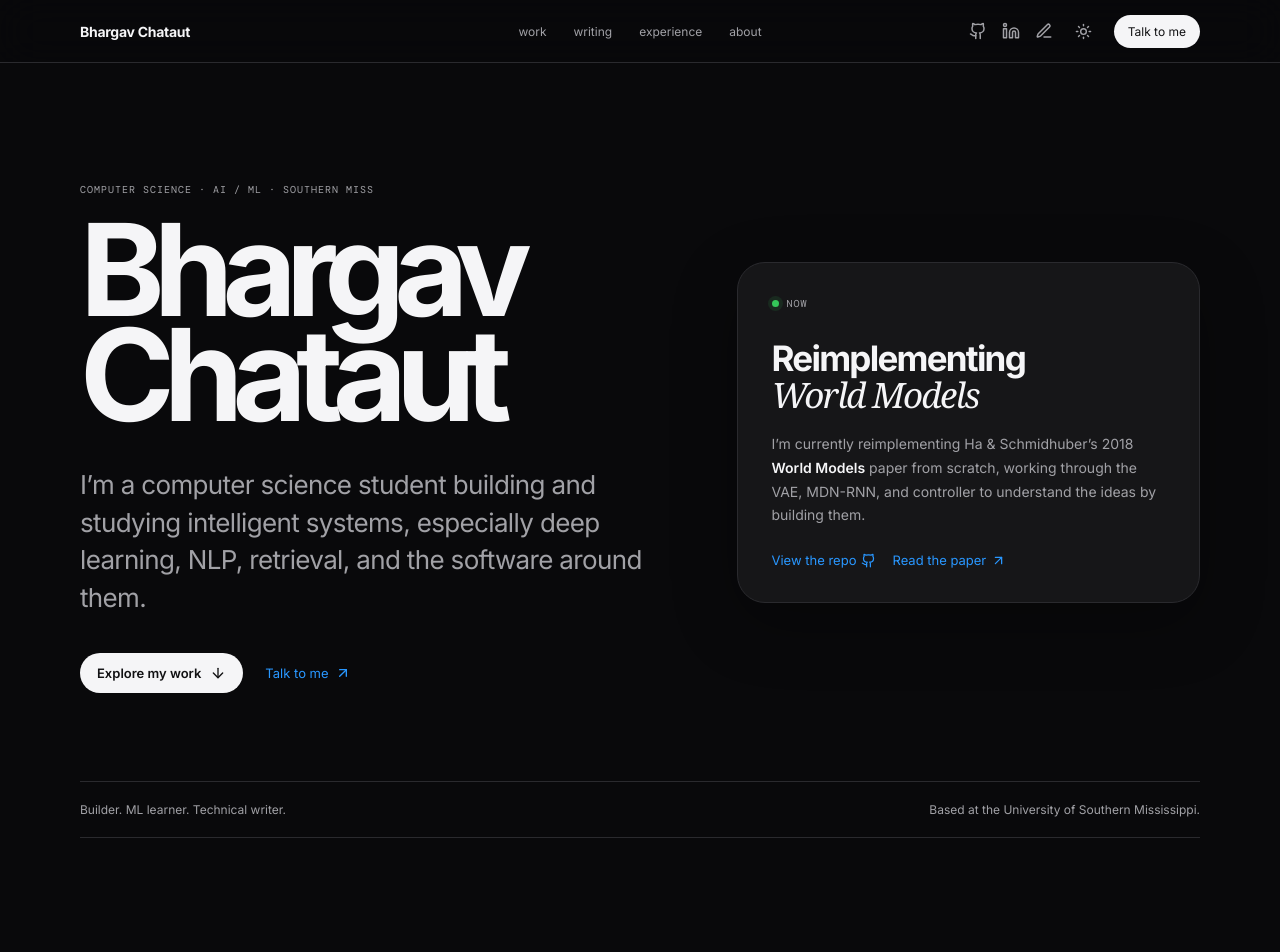
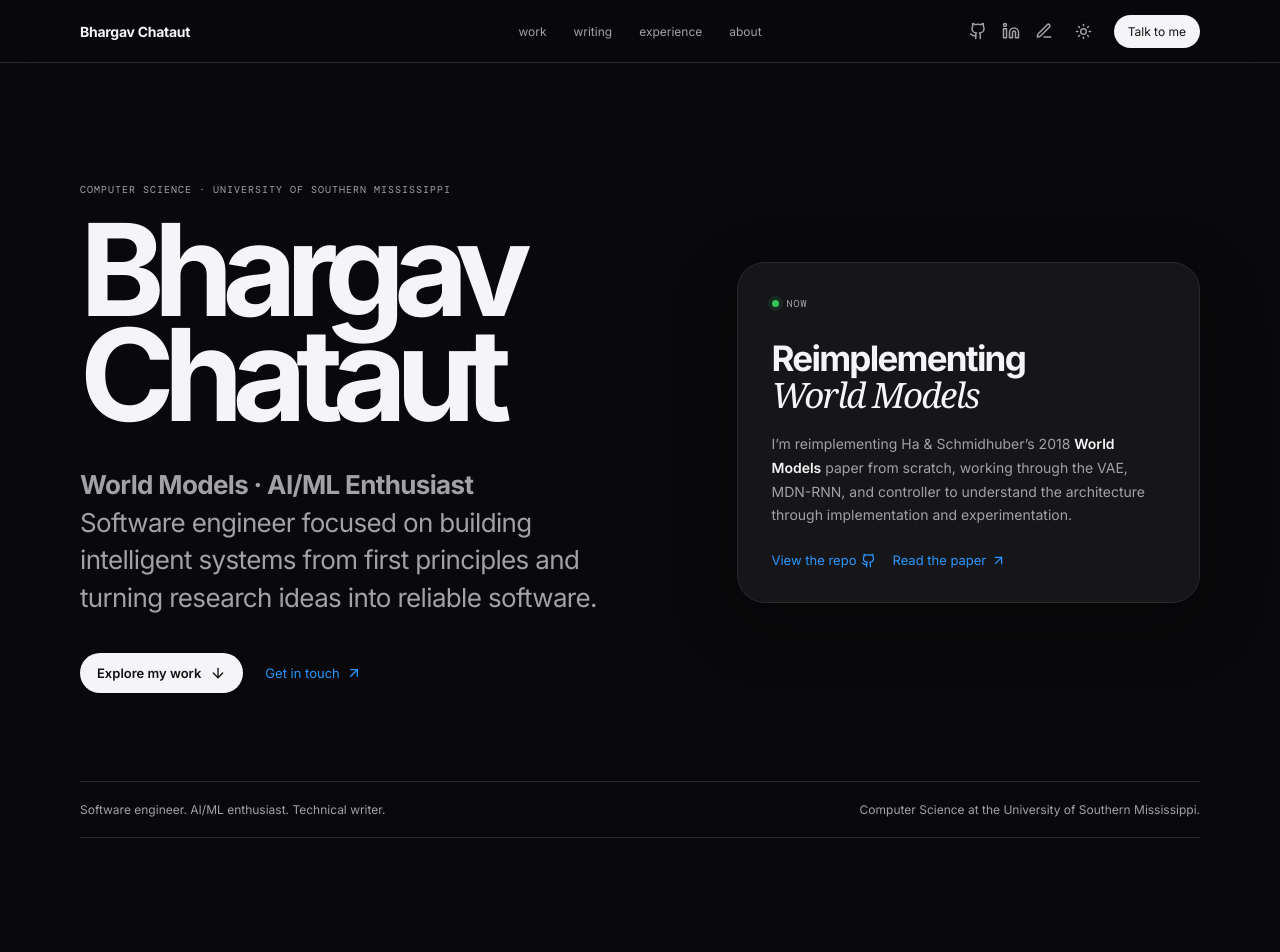
Before and after one commit to bhargav-chataut/portfolio, a React (Vite) app: page / in a window 1280 px wide. Shown: the top 952 px of the page. Built offline with nearby package versions, Linux system fonts and the light colour scheme.

Commit message:
refine portfolio copy and section headings

```diff
--- a/src/App.tsx
+++ b/src/App.tsx
@@ -22,19 +22,19 @@ function App() {
       <main>
         <section className="hero shell">
           <motion.div className="hero-main" initial={{ opacity: 0, y: 18 }} animate={{ opacity: 1, y: 0 }} transition={{ duration: .65 }}>
-            <p className="eyebrow">Computer Science · AI / ML · Southern Miss</p>
+            <p className="eyebrow">Computer Science · University of Southern Mississippi</p>
             <h1>Bhargav<br/>Chataut</h1>
-            <p className="hero-statement">I’m a computer science student building and studying intelligent systems, especially deep learning, NLP, retrieval, and the software around them.</p>
+            <p className="hero-statement"><strong>World Models · AI/ML Enthusiast</strong><br/>Software engineer focused on building intelligent systems from first principles and turning research ideas into reliable software.</p>
             <div className="hero-actions">
               <a className="primary-btn" href="#work">Explore my work <ArrowDown size={16}/></a>
-              <a className="text-btn" href="#contact">Talk to me <ArrowUpRight size={16}/></a>
+              <a className="text-btn" href="#contact">Get in touch <ArrowUpRight size={16}/></a>
             </div>
           </motion.div>
 
           <motion.aside className="now-card" initial={{ opacity: 0, y: 18 }} animate={{ opacity: 1, y: 0 }} transition={{ duration: .65, delay: .12 }}>
             <span className="now-label"><i/> NOW</span>
             <h2>Reimplementing<br/><em>World Models</em></h2>
-            <p>I’m currently reimplementing Ha & Schmidhuber’s 2018 <strong>World Models</strong> paper from scratch, working through the VAE, MDN-RNN, and controller to understand the ideas by building them.</p>
+            <p>I’m reimplementing Ha & Schmidhuber’s 2018 <strong>World Models</strong> paper from scratch, working through the VAE, MDN-RNN, and controller to understand the architecture through implementation and experimentation.</p>
             <div className="now-links">
               <a href="https://github.com/bhargav-chataut/world_model_2018" target="_blank" rel="noreferrer">View the repo <Github size={15}/></a>
               <a href="https://arxiv.org/abs/1803.10122" target="_blank" rel="noreferrer">Read the paper <ArrowUpRight size={15}/></a>
@@ -43,35 +43,35 @@ function App() {
         </section>
 
         <section className="intro-line shell">
-          <p>Builder. ML learner. Technical writer.</p>
-          <p>Based at the University of Southern Mississippi.</p>
+          <p>Software engineer. AI/ML enthusiast. Technical writer.</p>
+          <p>Computer Science at the University of Southern Mississippi.</p>
         </section>
 
         <section className="section shell" id="work">
-          <SectionHeading eyebrow="Pinned on GitHub" title="Things I’ve built" />
+          <SectionHeading eyebrow="Pinned on GitHub" title="Selected projects" />
           <div className="projects-grid">{displayProjects.map((p, i) => <ProjectCard key={p.name} project={p} index={i}/>)}</div>
           <a className="inline-link" href={`https://github.com/${GITHUB_USER}`} target="_blank" rel="noreferrer">View GitHub profile <ArrowUpRight size={16}/></a>
         </section>
 
         <section className="section soft-section" id="writing">
           <div className="shell">
-            <SectionHeading eyebrow="Latest on Medium" title="My writing" />
+            <SectionHeading eyebrow="Latest on Medium" title="Blogs" />
             <div className="writing-list">{displayWriting.map((w, i) => <WritingCard key={w.href} {...w} index={i}/>)}</div>
-            <a className="inline-link" href={`https://medium.com/@${MEDIUM_USER}`} target="_blank" rel="noreferrer">All writing on Medium <ArrowUpRight size={16}/></a>
+            <a className="inline-link" href={`https://medium.com/@${MEDIUM_USER}`} target="_blank" rel="noreferrer">View all posts on Medium <ArrowUpRight size={16}/></a>
           </div>
         </section>
 
         <section className="section shell" id="experience">
-          <SectionHeading eyebrow="Experience" title="Learning by doing" />
+          <SectionHeading eyebrow="Experience" title="Experience" />
           <div className="experience-list">{experience.map((item) => <ExperienceItem key={item.org} {...item}/>)}</div>
         </section>
 
         <section className="section soft-section" id="about">
           <div className="shell about-grid">
             <div>
-              <SectionHeading eyebrow="About" title="A little more human" />
-              <p className="about-copy">I’m a Computer Science student at the University of Southern Mississippi. I’m most interested in understanding how intelligent systems actually work, then turning that understanding into useful software.</p>
-              <p className="about-copy">I learn best by building from first principles. Outside class, I write about AI/ML, help run campus communities, play badminton, and keep finding projects that are slightly beyond what I already know.</p>
+              <SectionHeading eyebrow="About" title="Background and interests" />
+              <p className="about-copy">I’m a Computer Science student at the University of Southern Mississippi focused on machine learning, world models, and software engineering. I’m especially interested in understanding how intelligent systems learn useful representations of the world and how those ideas translate into working systems.</p>
+              <p className="about-copy">I learn best by implementing ideas from first principles, testing them carefully, and documenting what I learn. My work spans deep learning, retrieval systems, computer vision, and full-stack software, with an increasing focus on world-model research and embodied AI.</p>
             </div>
             <div className="skills-card">
               <span className="mini-label">TOOLS I REACH FOR</span>
@@ -84,9 +84,9 @@ function App() {
 
         <section className="contact shell" id="contact">
           <div className="contact-intro">
-            <p className="eyebrow">Talk to me</p>
-            <h2>Have an idea,<br/>question, or <em>hello?</em></h2>
-            <p>Write to me here. It lands directly in my inbox.</p>
+            <p className="eyebrow">Contact</p>
+            <h2>Let’s connect.</h2>
+            <p>I’m always interested in thoughtful conversations about AI/ML, research, software, and opportunities to build useful systems.</p>
             <a className="contact-email" href="mailto:bhargavchataut.bc@gmail.com"><Mail size={17}/> bhargavchataut.bc@gmail.com</a>
           </div>
           <ContactForm />
```
